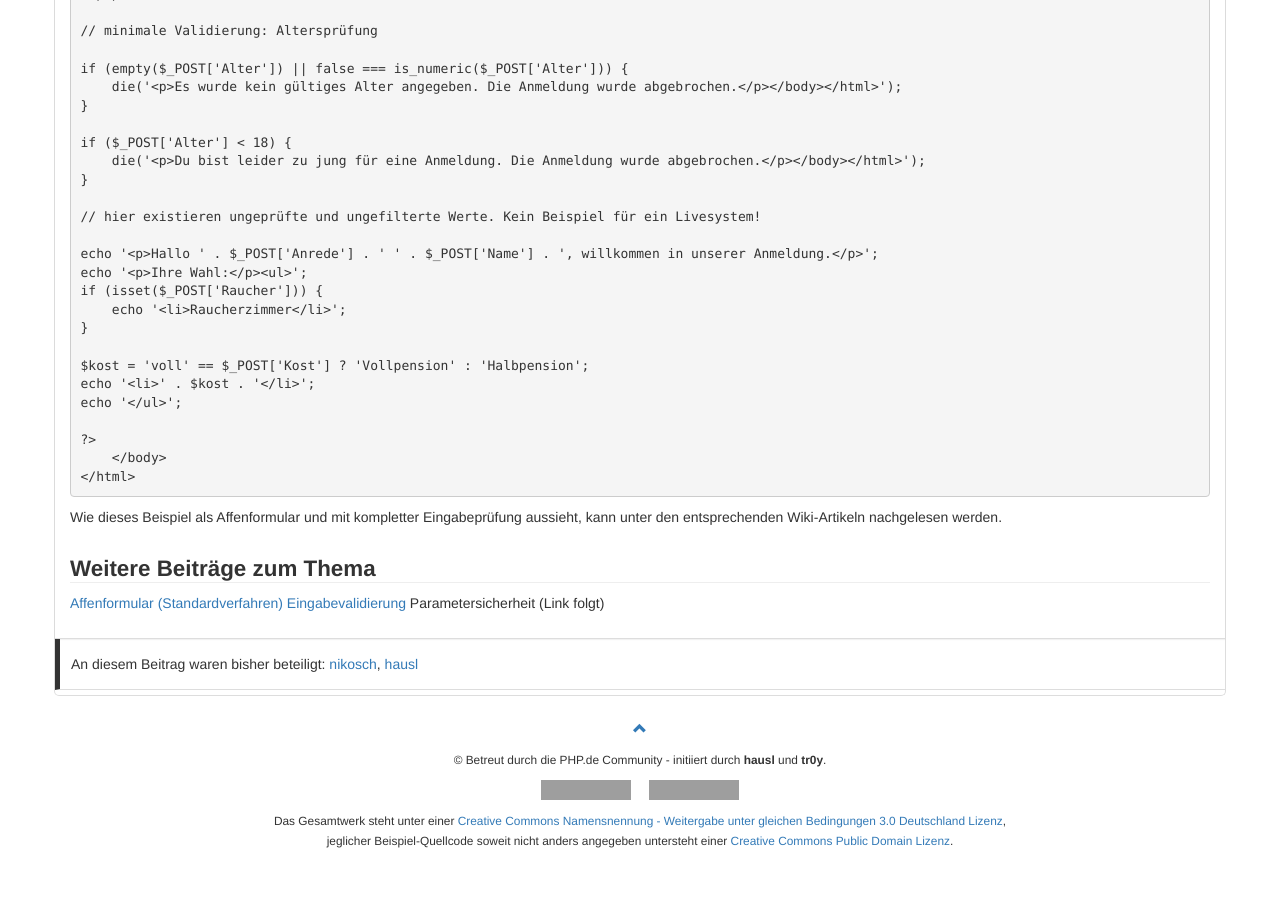
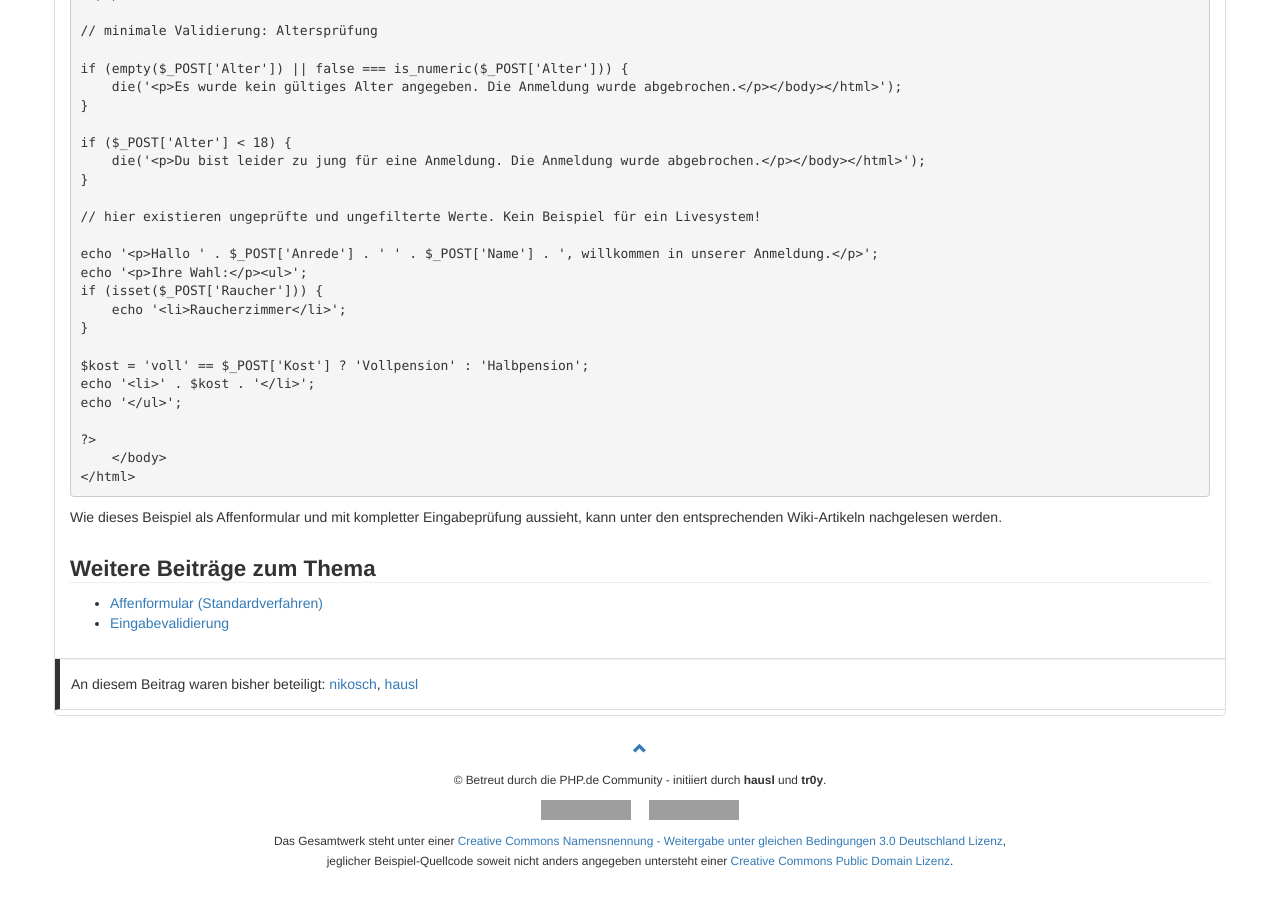
Before and after one commit to php-de/php-de.github.io, a Jekyll site: the page built from form/form.md, in a window 1280 px wide and 900 px high, scrolled down 4583 px. Built offline with Jekyll 4.4.1, drawn with Linux system fonts in a browser that asks for light colours; nearby versions of some CDN libraries; grey boxes are pictures that could not be loaded.

Commit message:
Update form.md
Auflistung war kaputt

```diff
--- a/form/form.md
+++ b/form/form.md
@@ -300,6 +300,5 @@ Wie dieses Beispiel als Affenformular und mit kompletter Eingabeprüfung aussieh
 
 ### Weitere Beiträge zum Thema
 
-[Affenformular (Standardverfahren)]({{ site.url }}/jumpto/affenformular/)
-[Eingabevalidierung]({{ site.url }}/jumpto/validierung/)
-Parametersicherheit (Link folgt)
+* [Affenformular (Standardverfahren)]({{ site.url }}/jumpto/affenformular/)
+* [Eingabevalidierung]({{ site.url }}/jumpto/validierung/)
```
